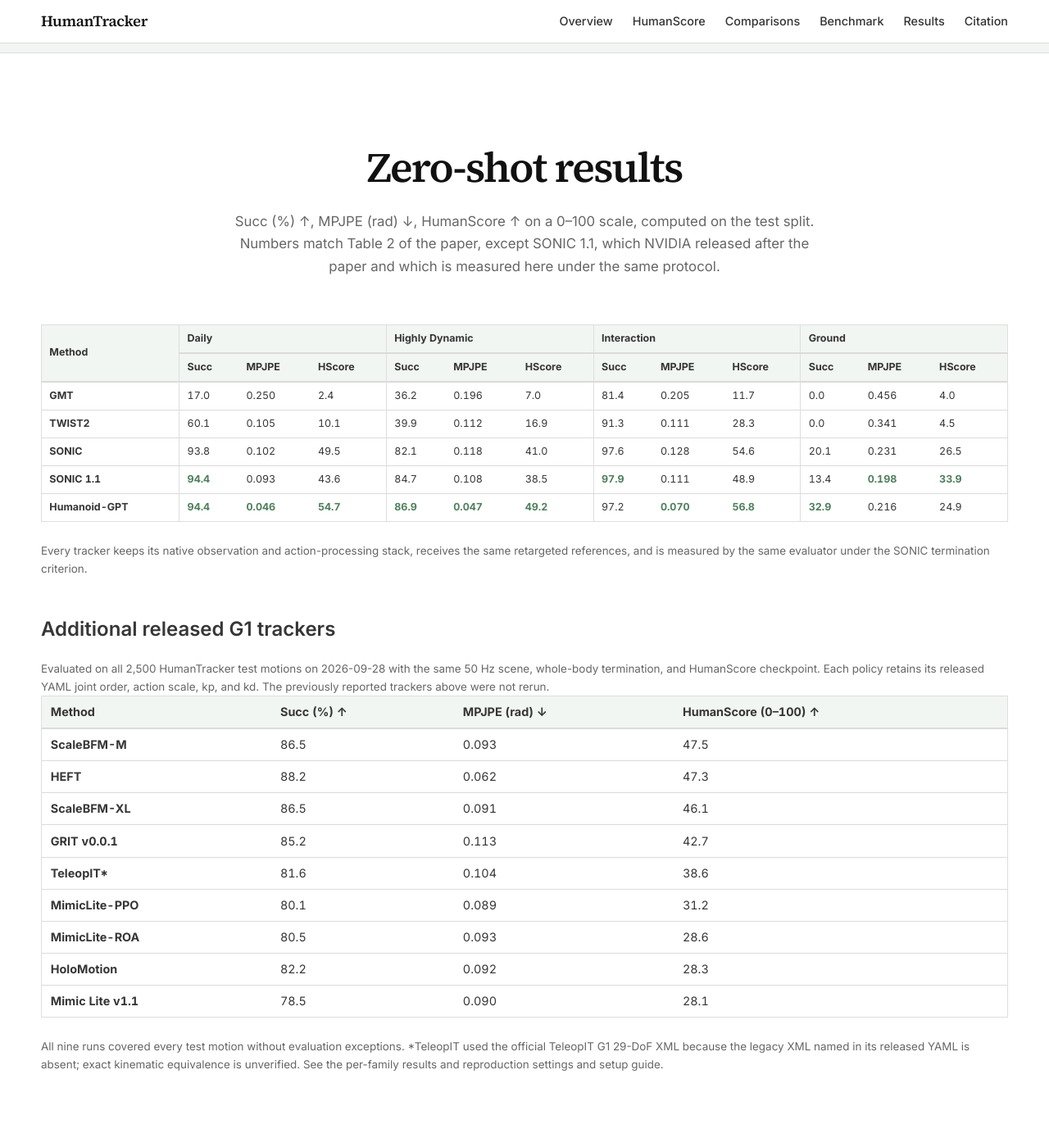
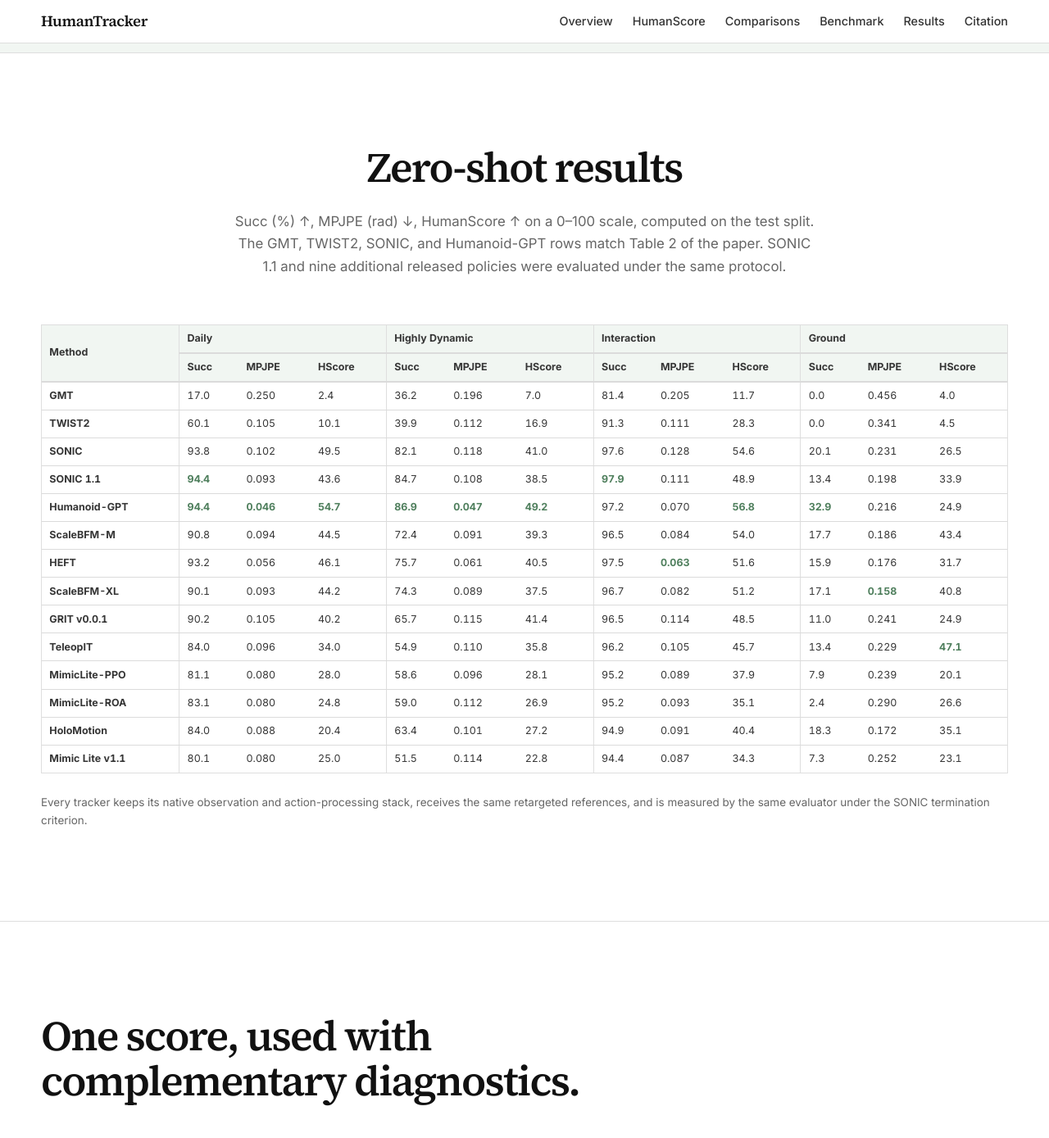
Before and after one commit to dairuliu/dairuliu.github.io, a Jekyll site: the page humantracker/index.html, which Jekyll copies as it is, in a window 1280 px wide and 1400 px high, scrolled down 6745 px. Shown: the top 1389 px of the window at 82% size. Built offline with Jekyll 4.4.1, drawn with Linux system fonts in a browser that asks for light colours.

Commit message:
Show new trackers in the family results table

```diff
--- a/humantracker/index.html
+++ b/humantracker/index.html
@@ -473,7 +473,7 @@
       <div class="container page-container">
         <div class="section-heading centered-heading">
           <h2 id="results-heading" class="title is-2">Zero-shot results</h2>
-          <p id="results-summary" class="section-intro">Succ (%) ↑, MPJPE (rad) ↓, HumanScore ↑ on a 0–100 scale, computed on the test split. Numbers match Table 2 of the paper, except SONIC 1.1, which NVIDIA released after the paper and which is measured here under the same protocol.</p>
+          <p id="results-summary" class="section-intro">Succ (%) ↑, MPJPE (rad) ↓, HumanScore ↑ on a 0–100 scale, computed on the test split. The GMT, TWIST2, SONIC, and Humanoid-GPT rows match Table 2 of the paper. SONIC 1.1 and nine additional released policies were evaluated under the same protocol.</p>
         </div>
 
         <div class="table-container results-table-wrap" role="region" aria-label="Zero-shot benchmark results" tabindex="0">
@@ -521,43 +521,84 @@
                 <td class="group-start"><strong>94.4</strong></td><td>0.093</td><td>43.6</td>
                 <td class="group-start">84.7</td><td>0.108</td><td>38.5</td>
                 <td class="group-start"><strong>97.9</strong></td><td>0.111</td><td>48.9</td>
-                <td class="group-start">13.4</td><td><strong>0.198</strong></td><td><strong>33.9</strong></td>
+                <td class="group-start">13.4</td><td>0.198</td><td>33.9</td>
               </tr>
               <tr data-method="humanoid-gpt">
                 <th scope="row">Humanoid-GPT</th>
                 <td class="group-start"><strong>94.4</strong></td><td><strong>0.046</strong></td><td><strong>54.7</strong></td>
                 <td class="group-start"><strong>86.9</strong></td><td><strong>0.047</strong></td><td><strong>49.2</strong></td>
-                <td class="group-start">97.2</td><td><strong>0.070</strong></td><td><strong>56.8</strong></td>
+                <td class="group-start">97.2</td><td>0.070</td><td><strong>56.8</strong></td>
                 <td class="group-start"><strong>32.9</strong></td><td>0.216</td><td>24.9</td>
+              </tr>
+              <tr data-method="scalebfm-m">
+                <th scope="row">ScaleBFM-M</th>
+                <td class="group-start">90.8</td><td>0.094</td><td>44.5</td>
+                <td class="group-start">72.4</td><td>0.091</td><td>39.3</td>
+                <td class="group-start">96.5</td><td>0.084</td><td>54.0</td>
+                <td class="group-start">17.7</td><td>0.186</td><td>43.4</td>
+              </tr>
+              <tr data-method="heft">
+                <th scope="row">HEFT</th>
+                <td class="group-start">93.2</td><td>0.056</td><td>46.1</td>
+                <td class="group-start">75.7</td><td>0.061</td><td>40.5</td>
+                <td class="group-start">97.5</td><td><strong>0.063</strong></td><td>51.6</td>
+                <td class="group-start">15.9</td><td>0.176</td><td>31.7</td>
+              </tr>
+              <tr data-method="scalebfm-xl">
+                <th scope="row">ScaleBFM-XL</th>
+                <td class="group-start">90.1</td><td>0.093</td><td>44.2</td>
+                <td class="group-start">74.3</td><td>0.089</td><td>37.5</td>
+                <td class="group-start">96.7</td><td>0.082</td><td>51.2</td>
+                <td class="group-start">17.1</td><td><strong>0.158</strong></td><td>40.8</td>
+              </tr>
+              <tr data-method="grit-v0.0.1">
+                <th scope="row">GRIT v0.0.1</th>
+                <td class="group-start">90.2</td><td>0.105</td><td>40.2</td>
+                <td class="group-start">65.7</td><td>0.115</td><td>41.4</td>
+                <td class="group-start">96.5</td><td>0.114</td><td>48.5</td>
+                <td class="group-start">11.0</td><td>0.241</td><td>24.9</td>
+              </tr>
+              <tr data-method="teleopit">
+                <th scope="row">TeleopIT</th>
+                <td class="group-start">84.0</td><td>0.096</td><td>34.0</td>
+                <td class="group-start">54.9</td><td>0.110</td><td>35.8</td>
+                <td class="group-start">96.2</td><td>0.105</td><td>45.7</td>
+                <td class="group-start">13.4</td><td>0.229</td><td><strong>47.1</strong></td>
+              </tr>
+              <tr data-method="mimiclite-ppo">
+                <th scope="row">MimicLite-PPO</th>
+                <td class="group-start">81.1</td><td>0.080</td><td>28.0</td>
+                <td class="group-start">58.6</td><td>0.096</td><td>28.1</td>
+                <td class="group-start">95.2</td><td>0.089</td><td>37.9</td>
+                <td class="group-start">7.9</td><td>0.239</td><td>20.1</td>
+              </tr>
+              <tr data-method="mimiclite-roa">
+                <th scope="row">MimicLite-ROA</th>
+                <td class="group-start">83.1</td><td>0.080</td><td>24.8</td>
+                <td class="group-start">59.0</td><td>0.112</td><td>26.9</td>
+                <td class="group-start">95.2</td><td>0.093</td><td>35.1</td>
+                <td class="group-start">2.4</td><td>0.290</td><td>26.6</td>
+              </tr>
+              <tr data-method="holomotion">
+                <th scope="row">HoloMotion</th>
+                <td class="group-start">84.0</td><td>0.088</td><td>20.4</td>
+                <td class="group-start">63.4</td><td>0.101</td><td>27.2</td>
+                <td class="group-start">94.9</td><td>0.091</td><td>40.4</td>
+                <td class="group-start">18.3</td><td>0.172</td><td>35.1</td>
+              </tr>
+              <tr data-method="mimiclite-v1.1">
+                <th scope="row">Mimic Lite v1.1</th>
+                <td class="group-start">80.1</td><td>0.080</td><td>25.0</td>
+                <td class="group-start">51.5</td><td>0.114</td><td>22.8</td>
+                <td class="group-start">94.4</td><td>0.087</td><td>34.3</td>
+                <td class="group-start">7.3</td><td>0.252</td><td>23.1</td>
               </tr>
             </tbody>
           </table>
         </div>
 
-        <p id="results-note" class="results-note">Every tracker keeps its native observation and action-processing stack, receives the same retargeted references, and is measured by the same evaluator under the SONIC termination criterion.</p>
+<p id="results-note" class="results-note">Every tracker keeps its native observation and action-processing stack, receives the same retargeted references, and is measured by the same evaluator under the SONIC termination criterion.</p>
 
-        <div class="additional-results">
-          <h3 class="title is-4">Additional released G1 trackers</h3>
-          <p id="additional-results-summary" class="results-note">Evaluated on all 2,500 HumanTracker test motions on 2026-09-28 with the same 50 Hz scene, whole-body termination, and HumanScore checkpoint. Each policy retains its released YAML joint order, action scale, kp, and kd. The previously reported trackers above were not rerun.</p>
-          <div class="table-container results-table-wrap" role="region" aria-label="Additional G1 tracker results" tabindex="0">
-            <table class="table is-fullwidth results-table additional-results-table" aria-describedby="additional-results-summary additional-results-note">
-              <caption class="is-sr-only">Aggregate results for nine additional released G1 trackers.</caption>
-              <thead><tr><th scope="col">Method</th><th scope="col">Succ (%) ↑</th><th scope="col">MPJPE (rad) ↓</th><th scope="col">HumanScore (0–100) ↑</th></tr></thead>
-              <tbody>
-                <tr><th scope="row">ScaleBFM-M</th><td>86.5</td><td>0.093</td><td>47.5</td></tr>
-                <tr><th scope="row">HEFT</th><td>88.2</td><td>0.062</td><td>47.3</td></tr>
-                <tr><th scope="row">ScaleBFM-XL</th><td>86.5</td><td>0.091</td><td>46.1</td></tr>
-                <tr><th scope="row">GRIT v0.0.1</th><td>85.2</td><td>0.113</td><td>42.7</td></tr>
-                <tr><th scope="row">TeleopIT*</th><td>81.6</td><td>0.104</td><td>38.6</td></tr>
-                <tr><th scope="row">MimicLite-PPO</th><td>80.1</td><td>0.089</td><td>31.2</td></tr>
-                <tr><th scope="row">MimicLite-ROA</th><td>80.5</td><td>0.093</td><td>28.6</td></tr>
-                <tr><th scope="row">HoloMotion</th><td>82.2</td><td>0.092</td><td>28.3</td></tr>
-                <tr><th scope="row">Mimic Lite v1.1</th><td>78.5</td><td>0.090</td><td>28.1</td></tr>
-              </tbody>
-            </table>
-          </div>
-          <p id="additional-results-note" class="results-note">All nine runs covered every test motion without evaluation exceptions. *TeleopIT used the official TeleopIT G1 29-DoF XML because the legacy XML named in its released YAML is absent; exact kinematic equivalence is unverified. See the <a href="https://github.com/GalaxyGeneralRobotics/HumanTracker/blob/main/src/humantracker/eval/RESULTS_sim2real.md" target="_blank" rel="noopener noreferrer">per-family results and reproduction settings</a> and <a href="https://github.com/GalaxyGeneralRobotics/HumanTracker/blob/main/src/humantracker/eval/README_sim2real.md" target="_blank" rel="noopener noreferrer">setup guide</a>.</p>
-        </div>
       </div>
     </section>
 
--- a/humantracker/static/css/index.css
+++ b/humantracker/static/css/index.css
@@ -501,15 +501,6 @@ input:focus-visible {
 
 .results-table strong {
   color: var(--accent);
-}
-
-.additional-results {
-  margin-top: 3rem;
-}
-
-.additional-results-table {
-  font-size: 0.9rem;
-  min-width: 560px;
 }
 
 .results-note {
```
